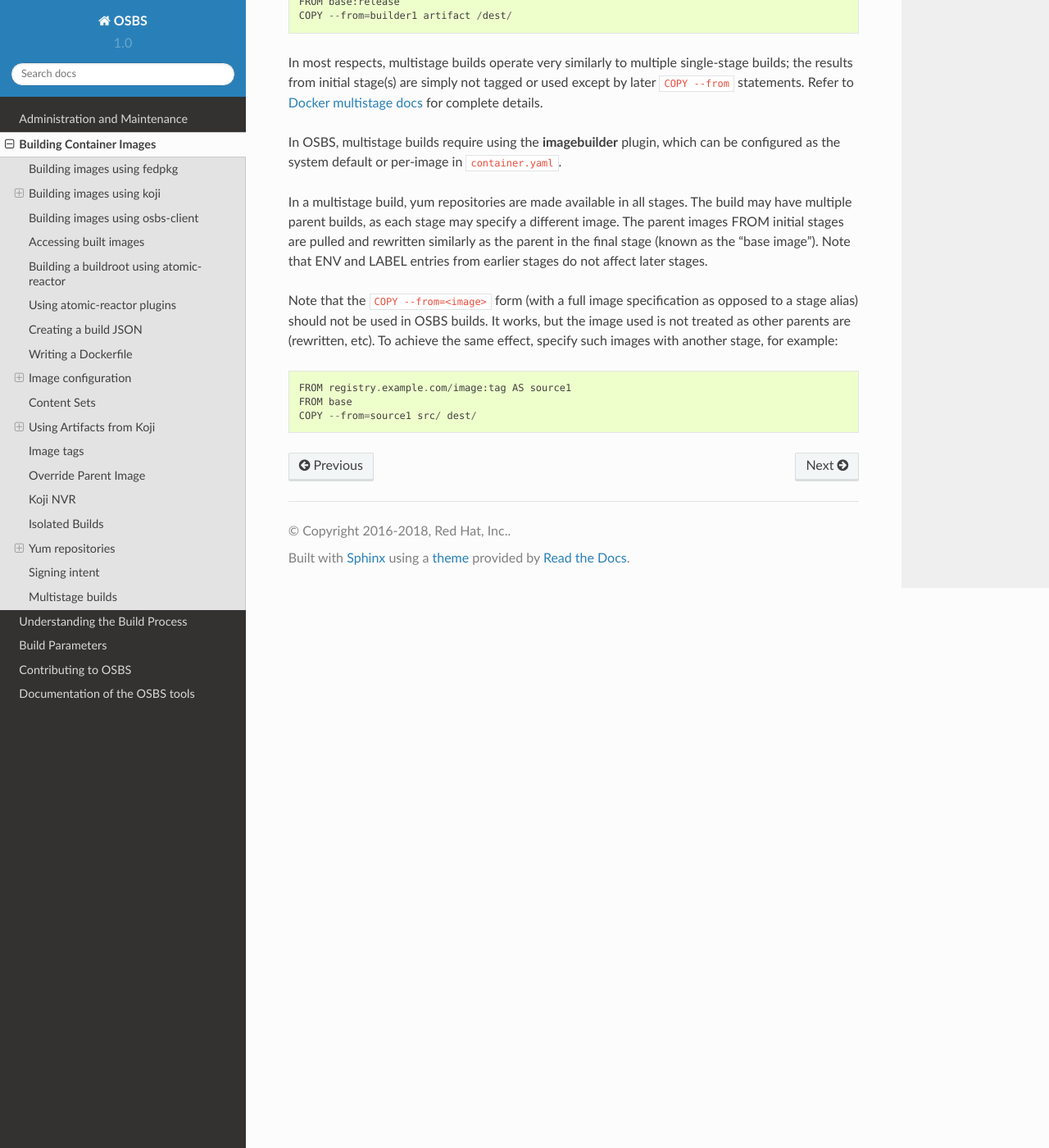
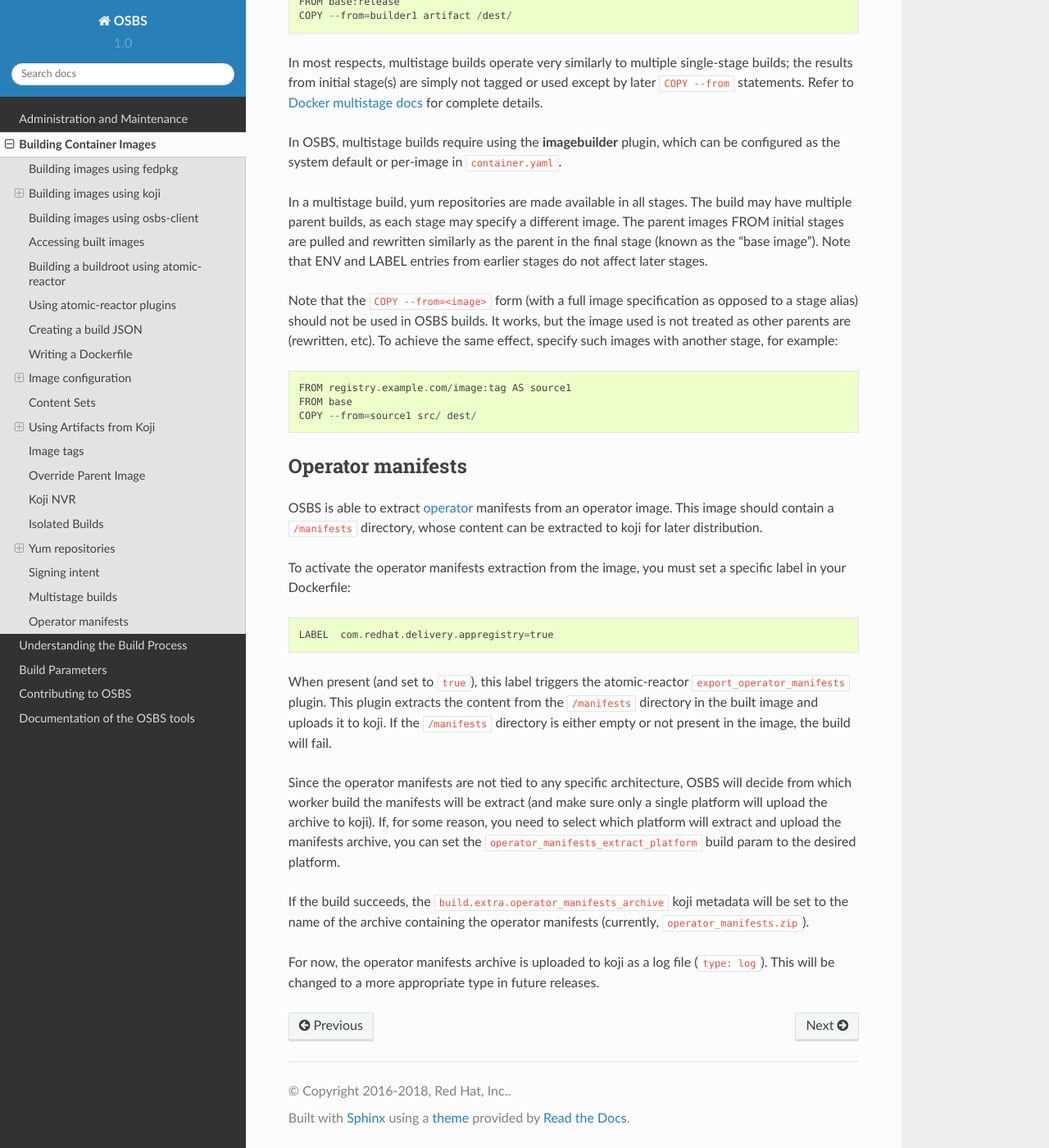
Before and after one commit to containerbuildsystem/osbs-docs, a Sphinx documentation site: the page built from docs/users.rst, in a window 1280 px wide and 1400 px high, scrolled down 11293 px. Shown: the whole window at 82% size. Built offline with Sphinx 7.4.7 and the Read the Docs theme 2.0.0, drawn with Linux system fonts in a browser that asks for light colours.

Commit message:
Add operator manifests extraction information
* OSBS-6686

Signed-off-by: Athos Ribeiro <athos@redhat.com>

```diff
--- a/docs/build_process.rst
+++ b/docs/build_process.rst
@@ -302,7 +302,7 @@ keyword to the ``extra`` dict passed into logging calls, resulting in
 log output like this::
 
   2017-06-23 17:18:41,791 platform:- - atomic_reactor.foo - DEBUG - this is from the orchestrator build
-  2017-06-23 17:18:41,791 platform:x86_64 - atomic_reactor.foo - INFO - 2017-06-23 17:18:41,400 platform:- atomic_reactor.foo -  DEBUG - this is from a worker build
+  2017-06-23 17:18:41,791 platform:x86_64 - atomic_reactor.foo - INFO - 2017-06-23 17:18:41,400 platform:- atomic_reactor.foo - DEBUG - this is from a worker build
   2017-06-23 17:18:41,791 platform:x86_64 - atomic_reactor.foo - INFO - continuation line
 
 Demultiplexing is possible using a the osbs-client API method,
@@ -384,7 +384,7 @@ Autorebuilds
 OSBS’s autorebuild feature automatically starts new builds of layered images
 whenever the base parent image changes. This is particularly useful for image
 owners that maintain a large hierarchy of images, which would otherwise require
-manually starting each image build in the correct order.  Instead, image owners
+manually starting each image build in the correct order. Instead, image owners
 can start a build for the topmost ancestor which upon completion triggers the
 next level of layered images, and so on.
 
--- a/docs/users.rst
+++ b/docs/users.rst
@@ -623,3 +623,39 @@ same effect, specify such images with another stage, for example::
     FROM registry.example.com/image:tag AS source1
     FROM base
     COPY --from=source1 src/ dest/
+
+
+Operator manifests
+------------------
+
+OSBS is able to extract operator_ manifests from an operator image. This image
+should contain a ``/manifests`` directory, whose content can be extracted to
+koji for later distribution.
+
+.. _operator: https://coreos.com/operators/
+
+To activate the operator manifests extraction from the image, you must set a
+specific label in your Dockerfile::
+
+    LABEL  com.redhat.delivery.appregistry=true
+
+When present (and set to ``true``), this label triggers the atomic-reactor
+``export_operator_manifests`` plugin. This plugin extracts the content from the
+``/manifests`` directory in the built image and uploads it to koji. If the
+``/manifests`` directory is either empty or not present in the image, the build
+will fail.
+
+Since the operator manifests are not tied to any specific architecture, OSBS
+will decide from which worker build the manifests will be extract (and make
+sure only a single platform will upload the archive to koji). If, for some
+reason, you need to select which platform will extract and upload the manifests
+archive, you can set the ``operator_manifests_extract_platform`` build param to
+the desired platform.
+
+If the build succeeds, the ``build.extra.operator_manifests_archive`` koji
+metadata will be set to the name of the archive containing the operator
+manifests (currently, ``operator_manifests.zip``).
+
+For now, the operator manifests archive is uploaded to koji as a log file
+(``type: log``). This will be changed to a more appropriate type in future
+releases.
```
